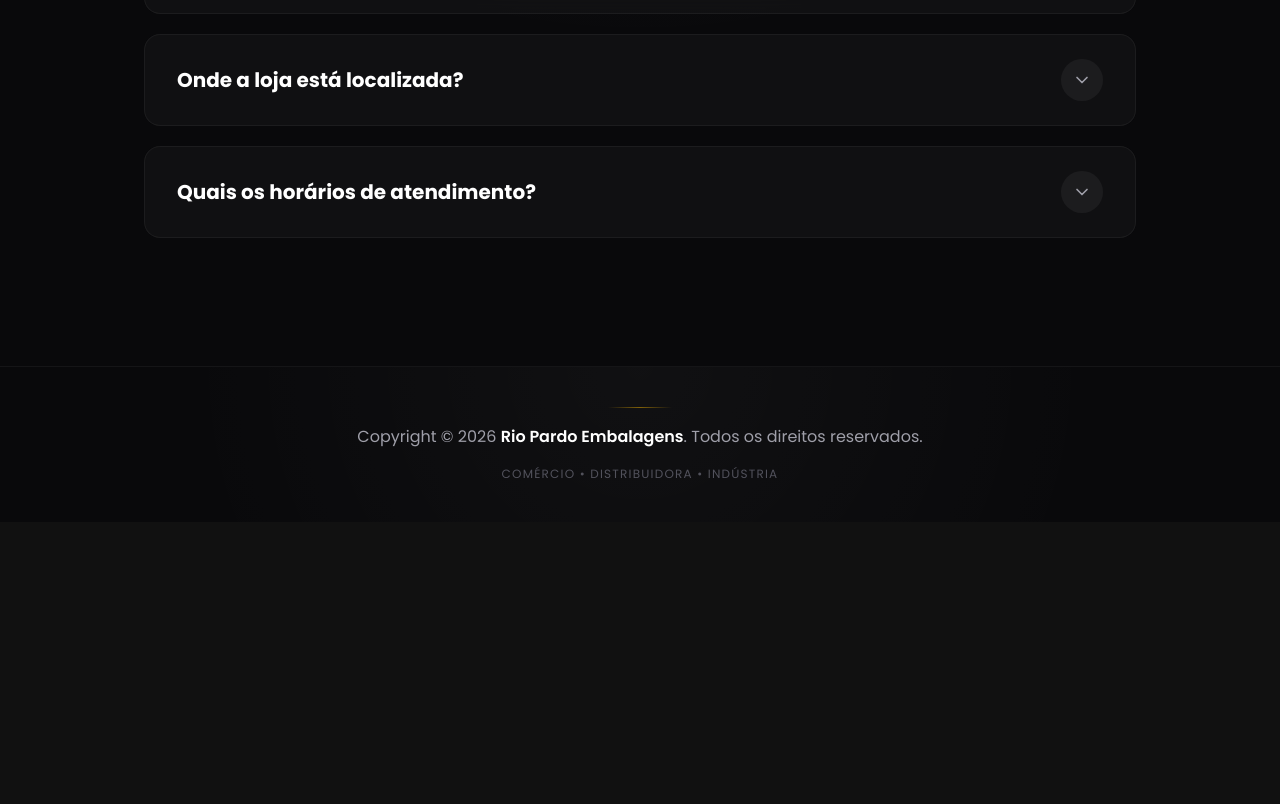
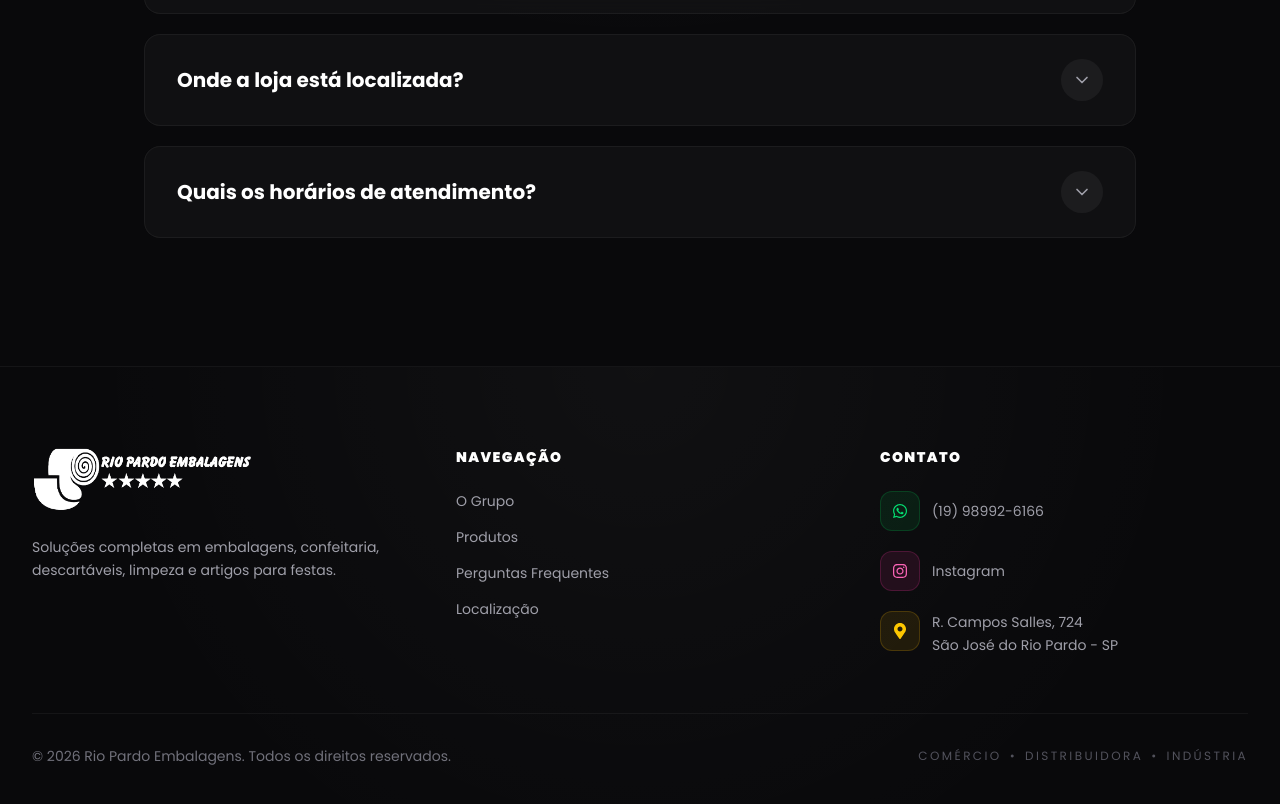
Before and after one commit to guilhermerays/riopardo-site, a Next.js app: page / in a window 1280 px wide. Shown: the part 6034-6838 px from the top of the page. Before the commit the page ends 6556 px from the top, so only its background shows below. Built offline with nearby package versions, Linux system fonts and the light colour scheme.

Commit message:
Update Footer.tsx

```diff
--- a/src/components/Footer.tsx
+++ b/src/components/Footer.tsx
@@ -1,29 +1,144 @@
+import Image from "next/image";
+import Link from "next/link";
+import {
+  FaWhatsapp,
+  FaInstagram,
+  FaMapMarkerAlt,
+} from "react-icons/fa";
+
 export default function Footer() {
   const currentYear = new Date().getFullYear();
 
   return (
     <footer className="relative bg-zinc-950 border-t border-white/5 overflow-hidden">
 
-      {/* GLOW FUNDO */}
+      {/* GLOW */}
       <div className="absolute inset-0 bg-[radial-gradient(circle_at_top,rgba(255,255,255,0.03),transparent_70%)] pointer-events-none" />
 
-      <div className="container mx-auto px-4 py-10 relative z-10">
+      <div className="container mx-auto px-4 md:px-8 py-20 relative z-10">
 
-        <div className="flex flex-col items-center justify-center gap-4 text-center">
+        {/* GRID */}
+        <div className="grid grid-cols-1 md:grid-cols-3 gap-14 pb-14 border-b border-white/5">
 
-          <div className="w-16 h-px bg-gradient-to-r from-transparent via-yellow-500/50 to-transparent" />
+          {/* LOGO */}
+          <div>
+            <Image
+              src="/logo-embalagens.webp"
+              alt="Rio Pardo Embalagens"
+              width={220}
+              height={65}
+              className="mb-6"
+            />
 
-          <p className="text-zinc-400 text-sm md:text-base leading-relaxed">
-            Copyright © {currentYear}{" "}
-            <span className="text-white font-semibold">
-              Rio Pardo Embalagens
-            </span>
-            . Todos os direitos reservados.
+            <p className="text-zinc-400 leading-relaxed text-sm max-w-sm">
+              Soluções completas em embalagens, confeitaria,
+              descartáveis, limpeza e artigos para festas.
+            </p>
+          </div>
+
+          {/* LINKS */}
+          <div>
+            <h3 className="text-white font-black uppercase tracking-widest text-sm mb-6">
+              Navegação
+            </h3>
+
+            <div className="flex flex-col gap-4">
+              <Link
+                href="#grupo"
+                className="text-zinc-400 hover:text-white transition-colors duration-300 text-sm"
+              >
+                O Grupo
+              </Link>
+
+              <Link
+                href="#produtos"
+                className="text-zinc-400 hover:text-white transition-colors duration-300 text-sm"
+              >
+                Produtos
+              </Link>
+
+              <Link
+                href="#faq"
+                className="text-zinc-400 hover:text-white transition-colors duration-300 text-sm"
+              >
+                Perguntas Frequentes
+              </Link>
+
+              <Link
+                href="#loc"
+                className="text-zinc-400 hover:text-white transition-colors duration-300 text-sm"
+              >
+                Localização
+              </Link>
+            </div>
+          </div>
+
+          {/* CONTATO */}
+          <div>
+            <h3 className="text-white font-black uppercase tracking-widest text-sm mb-6">
+              Contato
+            </h3>
+
+            <div className="flex flex-col gap-5">
+
+              <a
+                href="https://wa.me/5519989926166"
+                target="_blank"
+                rel="noopener noreferrer"
+                className="flex items-center gap-3 text-zinc-400 hover:text-white transition-colors duration-300"
+              >
+                <div className="w-10 h-10 rounded-xl bg-green-500/10 border border-green-500/20 flex items-center justify-center">
+                  <FaWhatsapp className="text-green-400" />
+                </div>
+
+                <span className="text-sm">
+                  (19) 98992-6166
+                </span>
+              </a>
+
+              <a
+                href="https://instagram.com"
+                target="_blank"
+                rel="noopener noreferrer"
+                className="flex items-center gap-3 text-zinc-400 hover:text-white transition-colors duration-300"
+              >
+                <div className="w-10 h-10 rounded-xl bg-pink-500/10 border border-pink-500/20 flex items-center justify-center">
+                  <FaInstagram className="text-pink-400" />
+                </div>
+
+                <span className="text-sm">
+                  Instagram
+                </span>
+              </a>
+
+              <div className="flex items-start gap-3 text-zinc-400">
+                <div className="w-10 h-10 rounded-xl bg-yellow-500/10 border border-yellow-500/20 flex items-center justify-center min-w-[40px]">
+                  <FaMapMarkerAlt className="text-yellow-400" />
+                </div>
+
+                <span className="text-sm leading-relaxed">
+                  R. Campos Salles, 724 <br />
+                  São José do Rio Pardo - SP
+                </span>
+              </div>
+            </div>
+          </div>
+        </div>
+
+        {/* BOTTOM */}
+        <div className="pt-8 flex flex-col md:flex-row items-center justify-between gap-4">
+
+          <p className="text-zinc-500 text-sm text-center md:text-left">
+            © {currentYear} Rio Pardo Embalagens. Todos os direitos reservados.
           </p>
 
-          <p className="text-zinc-600 text-xs tracking-widest uppercase">
-            Comércio • Distribuidora • Indústria
-          </p>
+          <div className="flex items-center gap-2 text-zinc-600 text-xs uppercase tracking-[0.2em]">
+            <span>Comércio</span>
+            <span>•</span>
+            <span>Distribuidora</span>
+            <span>•</span>
+            <span>Indústria</span>
+          </div>
         </div>
       </div>
     </footer>
```
